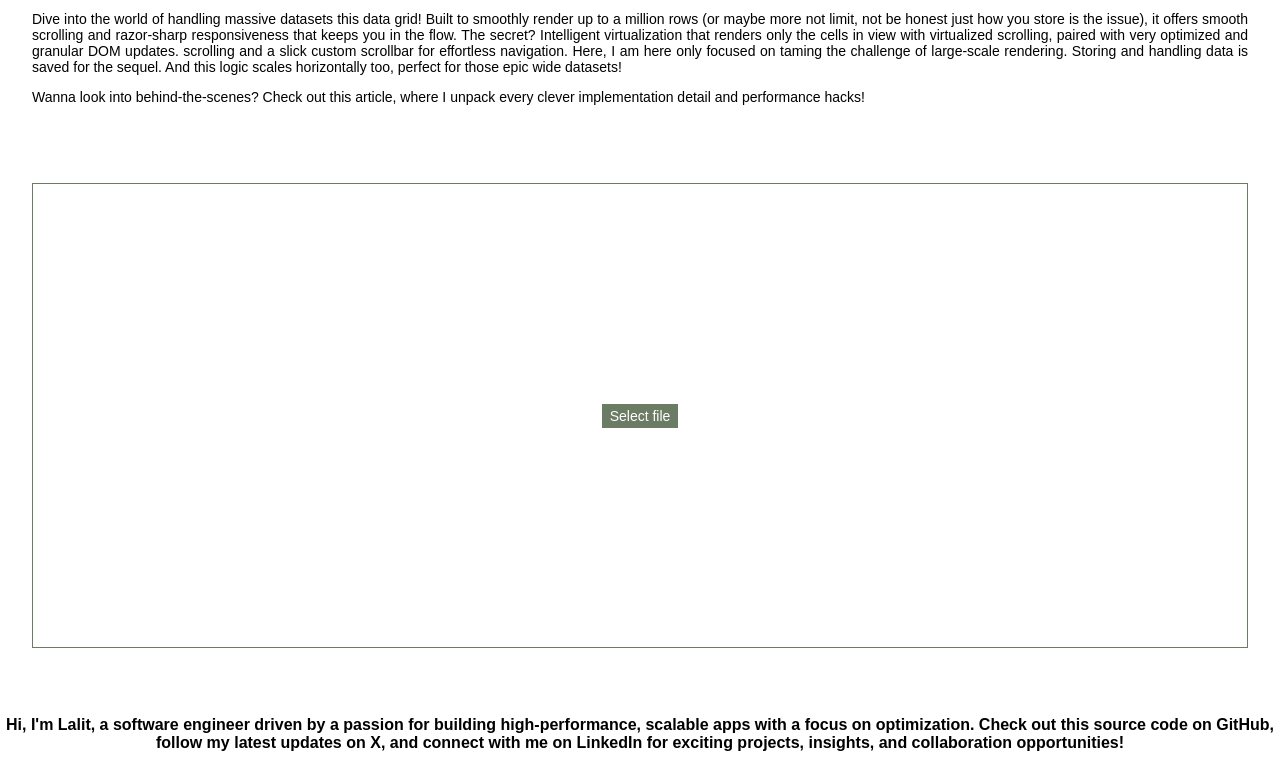
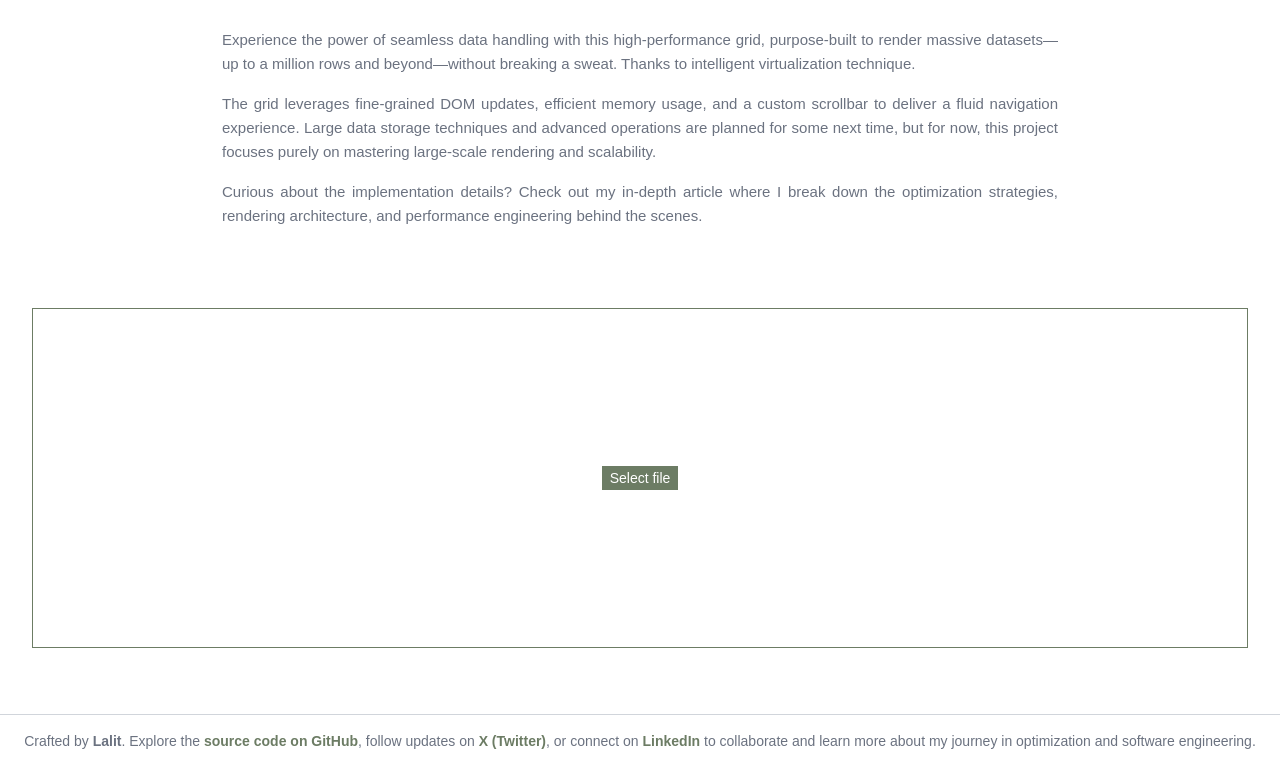
Before and after one commit to khulalit/high-performance-data-grid, a website built with Vite: page index.html in a window 1280 px wide. Shown: the part 32-800 px from the top of the page. Built offline with nearby package versions, Linux system fonts and the light colour scheme.

Commit message:
notes and footer style change, scroll fix issue

```diff
--- a/index.html
+++ b/index.html
@@ -4,6 +4,14 @@
     <meta charset="UTF-8" />
     <meta name="viewport" content="width=device-width, initial-scale=1.0" />
     <title>High performance data grid table</title>
+    <script>
+      window.va =
+        window.va ||
+        function () {
+          (window.vaq = window.vaq || []).push(arguments);
+        };
+    </script>
+    <script defer src="/_vercel/insights/script.js"></script>
   </head>
   <body>
     <div id="loading-container">
@@ -25,21 +33,22 @@
       </header>
       <div class="notes">
         <p>
-          Dive into the world of handling massive datasets this data grid! Built
-          to smoothly render up to a million rows (or maybe more not limit, not
-          be honest just how you store is the issue), it offers smooth scrolling
-          and razor-sharp responsiveness that keeps you in the flow. The secret?
-          Intelligent virtualization that renders only the cells in view with
-          virtualized scrolling, paired with very optimized and granular DOM
-          updates. scrolling and a slick custom scrollbar for effortless
-          navigation. Here, I am here only focused on taming the challenge of
-          large-scale rendering. Storing and handling data is saved for the
-          sequel. And this logic scales horizontally too, perfect for those epic
-          wide datasets!
+          Experience the power of seamless data handling with this
+          high-performance grid, purpose-built to render massive datasets—up to
+          a million rows and beyond—without breaking a sweat. Thanks to
+          intelligent virtualization technique.
         </p>
         <p>
-          Wanna look into behind-the-scenes? Check out this article, where I
-          unpack every clever implementation detail and performance hacks!
+          The grid leverages fine-grained DOM updates, efficient memory usage,
+          and a custom scrollbar to deliver a fluid navigation experience. Large
+          data storage techniques and advanced operations are planned for some
+          next time, but for now, this project focuses purely on mastering
+          large-scale rendering and scalability.
+        </p>
+        <p>
+          Curious about the implementation details? Check out my in-depth
+          article where I break down the optimization strategies, rendering
+          architecture, and performance engineering behind the scenes.
         </p>
       </div>
       <div class="file-selector">
@@ -48,11 +57,19 @@
       </div>
       <footer>
         <p>
-          Hi, I'm Lalit, a software engineer driven by a passion for building
-          high-performance, scalable apps with a focus on optimization. Check
-          out this source code on GitHub, follow my latest updates on X, and
-          connect with me on LinkedIn for exciting projects, insights, and
-          collaboration opportunities!
+          Crafted by <strong>Lalit</strong>. Explore the
+          <a
+            href="https://github.com/khulalit/high-performance-data-grid"
+            target="_blank"
+            >source code on GitHub</a
+          >, follow updates on
+          <a href="https://x.com/lalitkhu" target="_blank">X (Twitter)</a>, or
+          connect on
+          <a href="https://www.linkedin.com/in/lalit-khudania/" target="_blank"
+            >LinkedIn</a
+          >
+          to collaborate and learn more about my journey in optimization and
+          software engineering.
         </p>
       </footer>
     </div>
--- a/src/grid-table/index.ts
+++ b/src/grid-table/index.ts
@@ -80,24 +80,19 @@ export class GridTable {
   private handleScroll(scrollDelta: number): void {
     const totalRows = this.data.length;
 
-    // Prevent overscrolling beyond data limits
-    if (
-      (scrollDelta < 0 && this.viewWindow.start === 0) ||
-      (scrollDelta > 0 && this.viewWindow.end === totalRows - 1)
-    ) {
-      return;
-    }
-
     if (scrollDelta < 0) {
+      if (this.viewWindow.start === 0) {
+        return;
+      }
       this.viewWindow.start -= this.SCROLL_STEP;
       this.viewWindow.end -= this.SCROLL_STEP;
     } else {
+      if (this.viewWindow.end >= totalRows - 1) {
+        return;
+      }
       this.viewWindow.start += this.SCROLL_STEP;
       this.viewWindow.end += this.SCROLL_STEP;
     }
-
-    this.viewWindow.start = Math.max(0, this.viewWindow.start);
-    this.viewWindow.end = Math.min(totalRows + 1, this.viewWindow.end);
 
     if (this.isFrameUpdateScheduled) return;
     this.isFrameUpdateScheduled = true;
@@ -211,13 +206,13 @@ export class GridTable {
   private createTableCell(content: string, className: string): string {
     return `<div class="${className}" style="height:${
       this.config.cellHeight
-    }px; min-width:${this.config.cellWidth}px">
+    }px; width:${this.config.cellWidth}px">
               ${content ?? ""}
             </div>`;
   }
 
   private createHeaderCell(label: string): string {
-    return `<div class="header-cell" style="height:${this.config.cellHeight}px; min-width:${this.config.cellWidth}px">
+    return `<div class="header-cell" style="height:${this.config.cellHeight}px; width:${this.config.cellWidth}px">
               ${label}
             </div>`;
   }
@@ -225,7 +220,7 @@ export class GridTable {
   private createSearchCell(placeholder: string, uniqueId: string): string {
     return `<input type="text" class="search-cell"
               placeholder="${placeholder}" id="${uniqueId}"
-              style="height:${this.config.cellHeight}px; min-width:${this.config.cellWidth}px">`;
+              style="height:${this.config.cellHeight}px; width:${this.config.cellWidth}px">`;
   }
 
   private generateScrollbar(): string {
--- a/src/style.css
+++ b/src/style.css
@@ -49,15 +49,32 @@ header h1 {
   background-color: var(--color-primary);
 }
 
-footer p {
+footer {
+  background-color: var(--color-background-card);
+  border-top: 1px solid var(--color-border-dashed);
+  padding: 1rem;
   text-align: center;
-  font-size: var(--font-size-md);
-  font-weight: var(--font-weight-semibold);
   position: fixed;
   bottom: 0;
   width: 100%;
 }
+footer p {
+  font-size: 14px;
+  color: var(--color-text-medium);
+  line-height: 1.5;
+  margin: 0;
+}
 
+footer a {
+  color: var(--color-primary);
+  text-decoration: none;
+  font-weight: var(--font-weight-semibold);
+}
+
+footer a:hover {
+  color: var(--color-accent);
+  text-decoration: underline;
+}
 /* input */
 .file-selector {
   margin-inline: 2rem;
@@ -89,9 +106,15 @@ footer p {
 /* notes */
 .notes {
   padding-inline: 2rem;
+  margin-top: 1rem;
+  max-width: 900px;
+  margin-inline: auto;
+  line-height: 1.6;
   p {
     text-align: justify;
-    font-size: 14px;
+    font-size: 15px;
+    color: var(--color-text-medium);
+    margin-bottom: 1rem;
   }
 }
 /* ------------------- app grid ---------------  */
```
